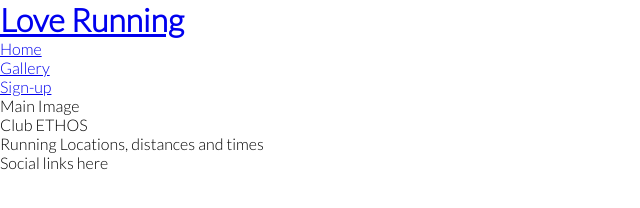
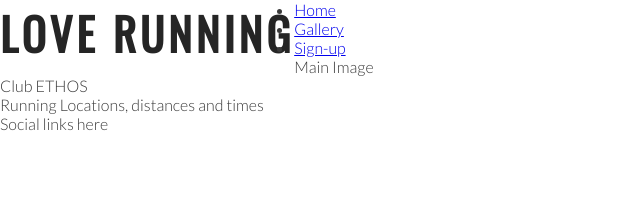
Before and after one commit to Haloegen/Love_running, a plain HTML site: page index.html in a window 1280 px wide. Shown: the whole page, without its empty margins (0-640 px from the left). Drawn offline with nearby package versions, Linux system fonts and the light colour scheme.

Commit message:
add style for headings and logos

```diff
--- a/assets/css/style.css
+++ b/assets/css/style.css
@@ -9,4 +9,23 @@
 body {
     font-family: Lato, sans-serif;
     font-weight: 300;
+    color:#3a3a3a;
 }
+
+/* headings and logos */
+
+h1, h2 {
+font-family: Oswald, sans-serif;
+text-transform: uppercase;
+letter-spacing: 4px;
+color: #252525;
+}
+
+#logo {
+    float: left;
+    font-size: 280%;
+}
+
+nav {
+
+}
--- a/index.html
+++ b/index.html
@@ -13,7 +13,7 @@
 
 <body>
     <header> <a href="index.html">
-            <h1>Love Running
+            <h1 id="logo"#>Love Running
             </h1>
         </a>
         <nav>
```
